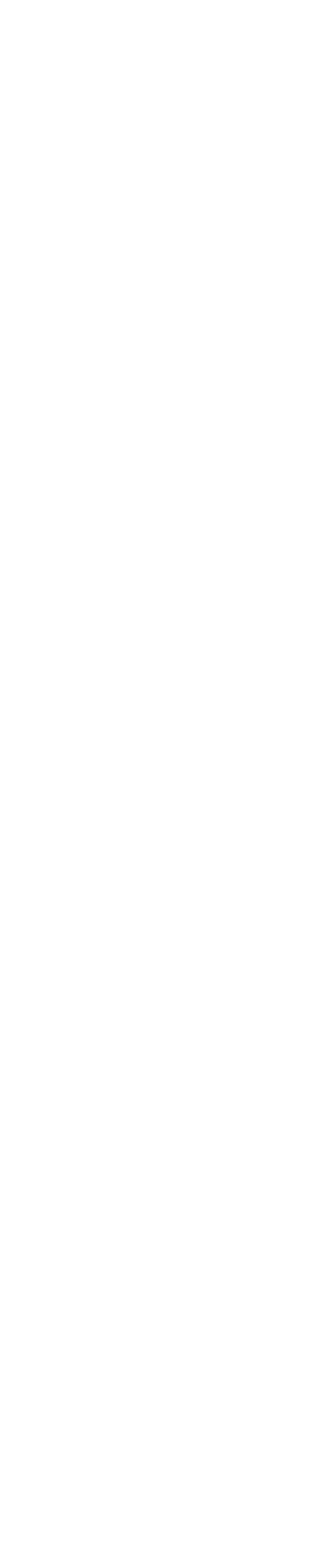
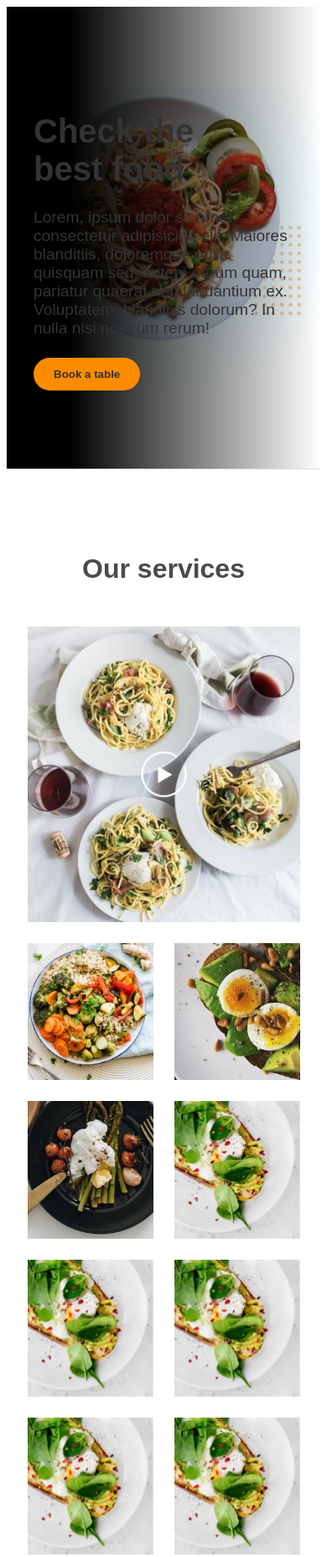
Before and after one commit to nOm-1986/RepasoCSSGrid, a plain HTML site: page Grid-basico/Proyecto/index.html in a window 390 px wide. Shown: the top 1854 px of the page at 84% size. Before the commit the page ends 844 px from the top, so only its background shows below. Drawn offline with Linux system fonts and the light colour scheme.

Commit message:
Proyecto finalizado responsive

```diff
--- a/Grid-basico/Proyecto/index.html
+++ b/Grid-basico/Proyecto/index.html
@@ -9,7 +9,49 @@
 </head>
 <body>
     <main>
+        <section class="hero">
+            <div class="info">
+                <h1 class="info-title">Check the<br>best food</h1>
+                <p class="info-subtitle">Lorem, ipsum dolor sit amet consectetur adipisicing elit. Maiores blanditiis, doloremque nulla quisquam sed, autem earum quam, pariatur quaerat non laudantium ex. Voluptatem, blanditiis dolorum? In nulla nisi nostrum rerum!</p>
+                <button class="info-button">Book a table</button>
+            </div>
+            <img class="hero-image" src="./images/hero.png" alt="Plato de pasta">
+        </section>
 
+        <section class="dishes">
+            <h2 class="dishes-title">Our services</h2>
+            <div class="dishes-grid">
+                <img class="dishes-item dishes-item__big" src="./images/video.png" alt="Una mesa con platos de pasta">
+                <img class="dishes-item" src="./images/dish1.png" alt="bowl of vegetables">
+                <img class="dishes-item" src="./images/dish2.png" alt="">
+                <img class="dishes-item" src="./images/dish3.png" alt="">
+                <img class="dishes-item" src="./images/dish4.png" alt="">
+                <img class="dishes-item" src="./images/dish4.png" alt="">
+                <img class="dishes-item" src="./images/dish4.png" alt="">
+                <img class="dishes-item" src="./images/dish4.png" alt="">
+                <img class="dishes-item" src="./images/dish4.png" alt="">
+            </div>
+        </section>
+        <section class="menu">
+            <h2 class="menu-title">Home menu</h2>
+            <div class="menu-grid">
+                <div class="menu-grid-item">
+                    <img src="./images/plate1.png" alt="Plato de pasta con salsa y vegetales">
+                </div>
+                <div class="menu-grid-item">
+                    <img src="./images/plate2.png" alt="Plato de pasta con salsa y vegetales">
+                </div>
+                <div class="menu-grid-item">
+                    <img src="./images/plate3.png" alt="Plato de pasta con salsa y vegetales">
+                </div>
+                <div class="menu-grid-item">
+                    <img src="./images/plate4.png" alt="Plato de pasta con salsa y vegetales">
+                </div>
+                <div class="menu-grid-item">
+                    <img src="./images/plate5.png" alt="Plato de pasta con salsa y vegetales">
+                </div>
+            </div>
+        </section>
     </main>
 </body>
 </html>
--- a/Grid-basico/Proyecto/style.css
+++ b/Grid-basico/Proyecto/style.css
@@ -6,3 +6,133 @@ main {
     max-width: 1200px;
     margin: 0 auto;
 }
+
+.hero {
+    position: relative;
+    display: grid;
+    grid-template-columns: minmax(300px, 2fr) 3fr;
+    grid-auto-rows: 550px;
+    border-bottom: 1px solid #ddd;
+}
+
+.hero-image {
+    width: 100%;
+    height: 100%;
+    object-fit: contain;
+}
+
+.info {
+    align-self: center;
+    z-index: 10;
+}
+
+.info-title {
+    color: #333;
+    font-size: 2.5rem;
+    font-weight: bolder;
+    margin-bottom: 24px;
+}
+
+.info-subtitle {
+    color: #333;
+    font-size: 1.2rem;
+    margin-bottom: 24px;
+}
+
+.info-button {
+    border: none;
+    border-radius: 20px;
+    color: #333;
+    background-color: #fb8c00;
+    font-weight: bolder;
+    padding: 12px 24px;
+}
+
+.dishes {
+    margin: 100px auto;
+}
+
+.dishes-title {
+    color: rgb(74, 74, 74);
+    font-weight: bold;
+    text-align: center;
+    margin-bottom: 50px;
+    font-size: 2rem;
+}
+
+.dishes-grid {
+    display: grid;
+    grid-template-columns: repeat(auto-fit, minmax(250px, 300px));
+    grid-auto-rows: 1fr;
+    gap: 25px;
+    justify-content: center;
+}
+
+.dishes-item {
+    width: 100%;
+    height: 100%;
+    object-fit: cover;
+}
+
+.dishes-item__big {
+    grid-area: 1 / 1 /3 /3;
+}
+
+.menu {
+    margin-bottom: 200px;
+}
+
+.menu-title {
+    font-size: 2rem;
+    color: #333;
+    font-weight: bolder;
+    text-align: center;
+    margin-bottom: 50px;
+}
+
+.menu-grid {
+    display: grid;
+    gap: 25px;
+    justify-content: center;
+    grid-template-columns: repeat(auto-fit, 150px);
+}
+
+.menu-grid-item {
+    background-color: cornsilk;
+    padding: 15px;
+    border-radius: 25px;
+}
+
+.menu-grid-item img {
+    width: 100%;
+    height: 100%;
+    object-fit: contain;
+}
+
+@media screen and (max-width: 768px) {
+    .hero {
+        padding: 0 2rem;
+        grid-template-columns: minmax(300px, 500px);
+        justify-content: center;
+        background-image: url('./images/hero.png');
+        background-repeat: no-repeat;
+        background-position: right;
+        background-size: contain;
+    }
+
+    .hero::before {
+        content: '';
+        position: absolute;
+        width: 100%;
+        height: 100%;
+        background: linear-gradient(90deg, black 20%, rgba(0, 0, 0, 0));
+    }
+
+    .hero-image{
+        display: none;
+    }
+
+    .dishes-grid {
+        grid-template-columns: repeat(auto-fit, minmax(75px, 150px));
+    }
+}
```
Also changed, not shown: Grid-basico/Propiedades/specialsFuntions.html (+1 -1 lines), Grid-basico/Proyecto/images/dish1.png (added), Grid-basico/Proyecto/images/dish2.png (added), Grid-basico/Proyecto/images/dish3.png (added), Grid-basico/Proyecto/images/dish4.png (added), Grid-basico/Proyecto/images/hero.png (added), Grid-basico/Proyecto/images/plate1.png (added), Grid-basico/Proyecto/images/plate2.png (added), Grid-basico/Proyecto/images/plate3.png (added), Grid-basico/Proyecto/images/plate4.png (added), Grid-basico/Proyecto/images/plate5.png (added), Grid-basico/Proyecto/images/video.png (added).
